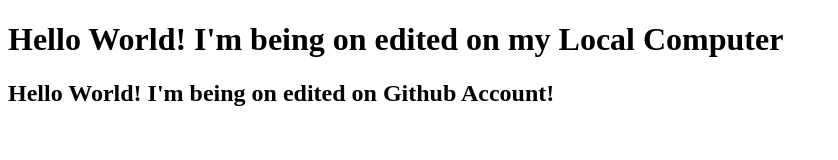
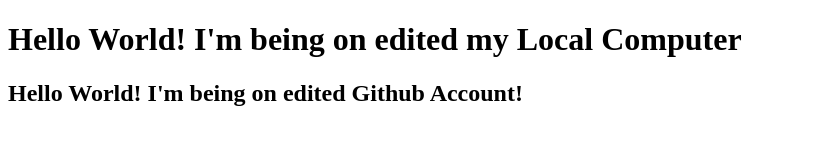
Before and after one commit to Rod005/github-tutorial-1, a plain HTML site: page index.html in a window 1280 px wide. Shown: the whole page, without its empty margins (0-838 px from the left). Drawn offline with Linux system fonts and the light colour scheme.

Commit message:
Update index.html

```diff
--- a/index.html
+++ b/index.html
@@ -7,7 +7,7 @@
     <title>Document</title>
   </head>
   <body>
-    <h1>Hello World! I'm being on edited on my Local Computer</h1>
-    <h2>Hello World! I'm being on edited on Github Account!</h2>
+    <h1>Hello World! I'm being on edited my Local Computer</h1>
+    <h2>Hello World! I'm being on edited Github Account!</h2>
   </body>
 </html>
```
